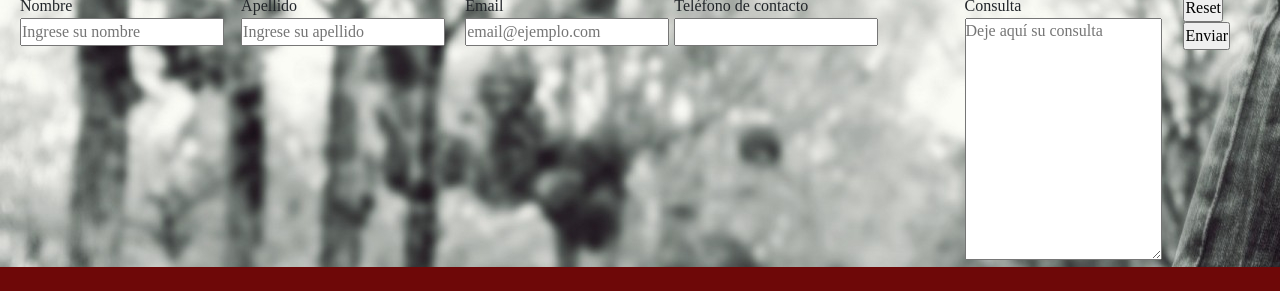
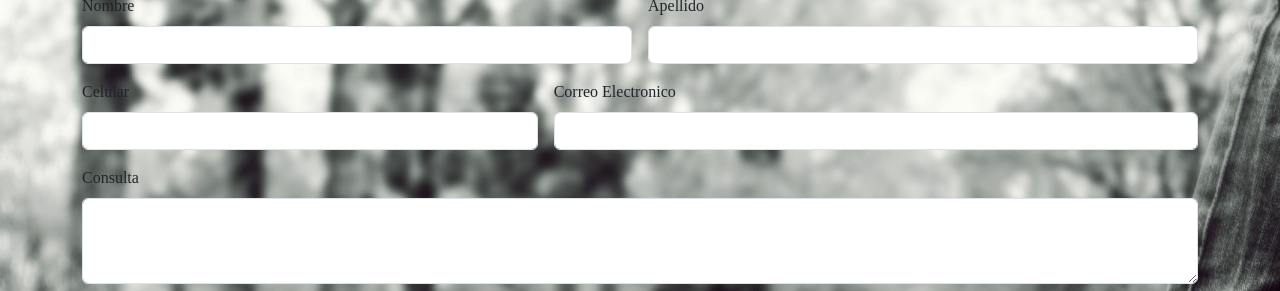
Before and after one commit to EngelmannT/proyectoBikersChoice, a plain HTML site: page pages/contacto.html in a window 1280 px wide. Shown: the part 218-509 px from the top of the page. Drawn offline with nearby package versions, Linux system fonts and the light colour scheme; a web font is replaced by a local one.

Commit message:
Retoques a formulario de contacto

```diff
--- a/pages/contacto.html
+++ b/pages/contacto.html
@@ -57,44 +57,43 @@
     <!--=========================================================N° 2 <== MAIN==================================================================-->
     <main id="main">
         <h1 class="bannerh1">Pagina de Contacto</h1>
-
-        <form class="formulario">
-            <div>
-                <label for="nombre">
+        <div class="container">
+            <form>
+                <div class="row g-3">
+                    <div class="col-lg-6">
+                        <label for="Nombre" class="form-label">
                             Nombre
-                    <input type="text" id="nombre" name="nombre" placeholder="Ingrese su nombre">
                         </label>
+                        <input type="text" class="form-control" aria-describedby="nombre" name="Nombre">
                     </div>
-            <div>
-                <label for="apellido">
+                    <div class="col-lg-6">
+                        <label for="Apellido" class="form-label">
                             Apellido
-                    <input type="text" id="apellido" name="apellido" placeholder="Ingrese su apellido">
                         </label>
+                        <input type="text" class="form-control" aria-describedby="apellido" name="Apellido">
                     </div>
-            <div>
-                <label for="email">
-                    Email
-                    <input type="email" id="email" name="email" placeholder="email@ejemplo.com">
+                    <div class="col-lg-5">
+                        <label for="Celular" class="form-label">
+                            Celular
                         </label>
+                        <input type="number" class="form-control" aria-describedby="celular" name="Celular">
                     </div>
-            <div>
-                <label for="telefono">
-                    Teléfono de contacto
-                    <input type="number" id="telefono" name="telefono">
+                    <div class="col-lg-7">
+                        <label for="E-mail" class="form-label">
+                            Correo Electronico
                         </label>
+                        <input type="email" class="form-control" aria-describedby="e-mail" name="E-mail">
                     </div>
-            <div>
-                <label for="consulta">Consulta
-                <textarea name="consulta" id="consulta" cols="20" rows="10" placeholder="Deje aquí su consulta"></textarea>
+                    <div class="col-12">
+                        <label for="Consulta" class="form-label">
+                            Consulta
                         </label>
+                        <textarea class="form-control" name="Consulta" rows="3"></textarea>
                     </div>
-            <!-- Botones -->
-            <div>
-                <input type="reset" value="Reset">
-                <input type="submit" value="Enviar">
                 </div>
+                <button type="submit" class="btn btn-outline-dark mt-3">Enviar consulta</button>
             </form>
-
+        </div>
     </main>
 
 
```
Lines whose indentation alone changed are shown as unchanged.
